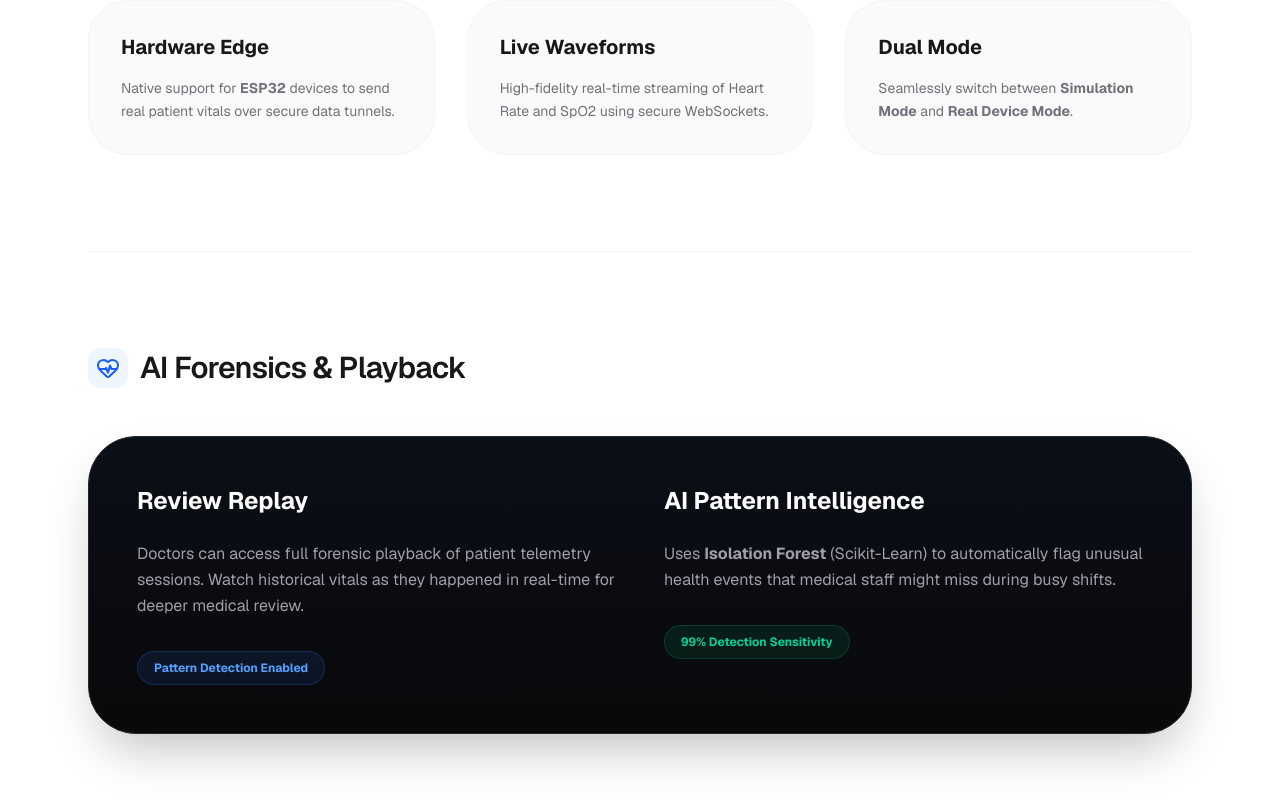
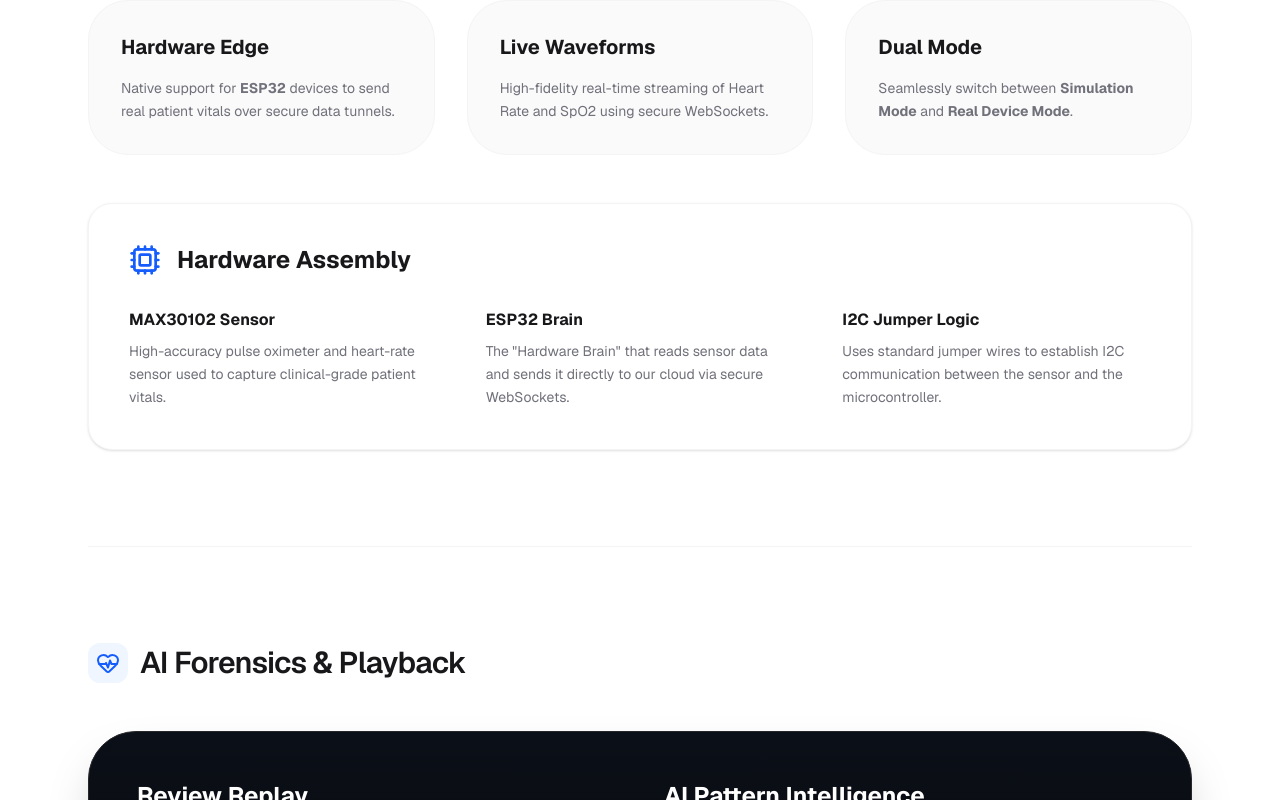
Before and after one commit to sreenandpk/CareStream, a Next.js app in the folder frontend/: page /docs in a window 1280 px wide. Shown: the part 2332-3132 px from the top of the page. Built offline with nearby package versions, Linux system fonts and the light colour scheme; no server answers.

Commit message:
docs: document hardware assembly including MAX30102 and ESP32 integration

```diff
--- a/frontend/src/app/docs/page.tsx
+++ b/frontend/src/app/docs/page.tsx
@@ -137,7 +137,7 @@ export default function DocsPage() {
 
                 {/* 📡 CLINICAL NEXUS */}
                 <DocsSection id="clinical" title="Clinical Monitoring Nexus" icon={Activity}>
-                    <div className="grid md:grid-cols-3 gap-8">
+                    <div className="grid md:grid-cols-3 gap-8 mb-12">
                         <div className="p-8 bg-zinc-50 rounded-[2.5rem] border border-zinc-100">
                             <h4 className="text-xl font-bold mb-4">Hardware Edge</h4>
                             <p className="text-zinc-500 text-sm leading-relaxed">
@@ -156,6 +156,33 @@ export default function DocsPage() {
                             <p className="text-zinc-500 text-sm leading-relaxed">
                                 Seamlessly switch between <strong>Simulation Mode</strong> and <strong>Real Device Mode</strong>.
                             </p>
+                        </div>
+                    </div>
+
+                    <div className="p-10 bg-white rounded-3xl border border-zinc-100 shadow-sm group">
+                        <div className="flex items-center gap-4 mb-8">
+                            <Cpu className="text-blue-600" size={32} />
+                            <h4 className="text-2xl font-bold">Hardware Assembly</h4>
+                        </div>
+                        <div className="grid md:grid-cols-3 gap-12">
+                            <div>
+                                <h5 className="font-bold text-zinc-900 mb-2">MAX30102 Sensor</h5>
+                                <p className="text-sm text-zinc-500 leading-relaxed">
+                                    High-accuracy pulse oximeter and heart-rate sensor used to capture clinical-grade patient vitals.
+                                </p>
+                            </div>
+                            <div>
+                                <h5 className="font-bold text-zinc-900 mb-2">ESP32 Brain</h5>
+                                <p className="text-sm text-zinc-500 leading-relaxed">
+                                    The "Hardware Brain" that reads sensor data and sends it directly to our cloud via secure WebSockets.
+                                </p>
+                            </div>
+                            <div>
+                                <h5 className="font-bold text-zinc-900 mb-2">I2C Jumper Logic</h5>
+                                <p className="text-sm text-zinc-500 leading-relaxed">
+                                    Uses standard jumper wires to establish I2C communication between the sensor and the microcontroller.
+                                </p>
+                            </div>
                         </div>
                     </div>
                 </DocsSection>
```
